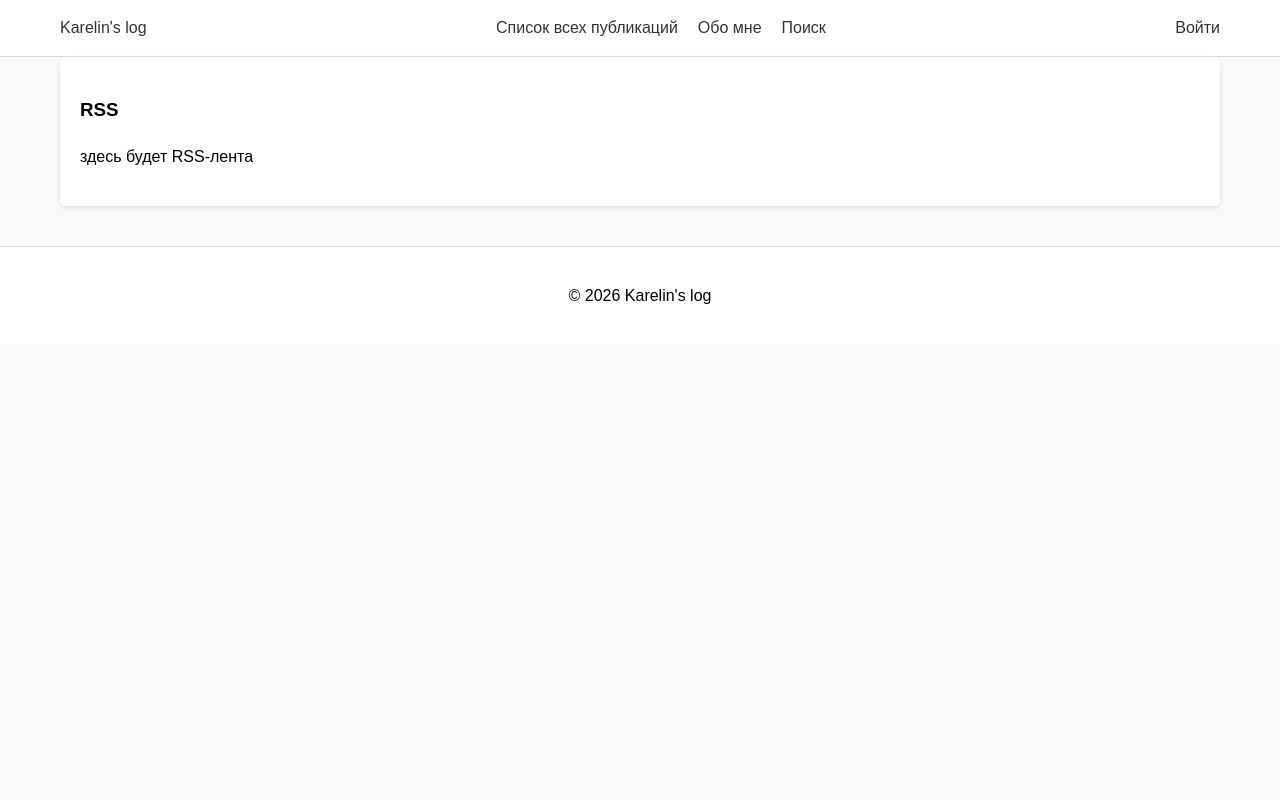
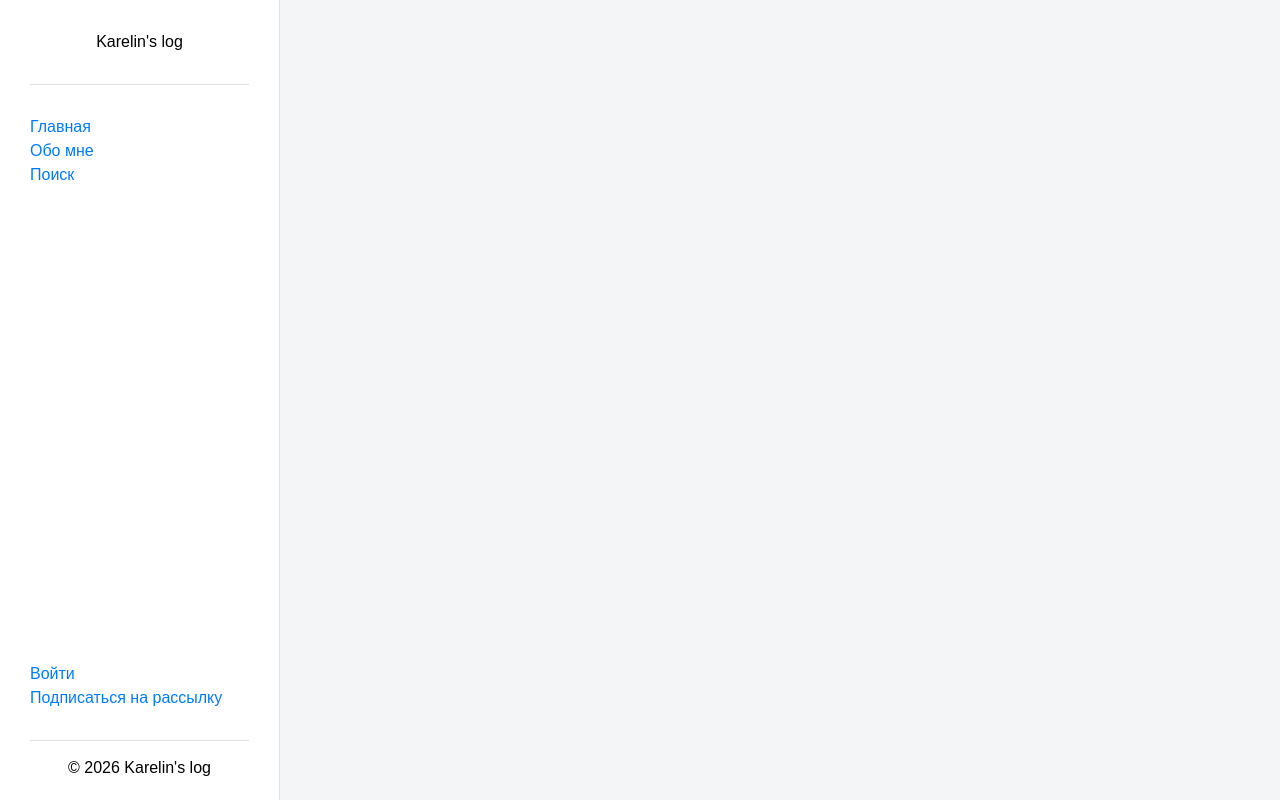
Before and after one commit to KarelinIvan/Karelin-s-Log, a FastAPI app: template app/templates/base.html in a window 1280 px wide. Run offline with FastAPI, Linux system fonts and the light colour scheme; the template is opened without the code that fills it, so the values that code supplies are empty; parts of the project's set-up code (start-up, migrations or seed data) failed here and were passed over.

Commit message:
измена размета страницы и стили

```diff
--- a/app/static/css/style.css
+++ b/app/static/css/style.css
@@ -1,76 +1,109 @@
-/* Общие стили */
-* {
+:root {
+    --font-family: sans-serif;
+}
+
+html {
     box-sizing: border-box;
+    line-height: 1.15;
+}
+
+*,
+*::before,
+*::after {
+    box-sizing: inherit;
 }
 
 body {
-    font-family: sans-serif;
     margin: 0;
-    padding: 0;
-    line-height: 1.6;
-    background-color: #f9f9f9;
+    font-family: var(--font-family);
+    font-size: 1rem;
+    font-weight: 400;
+    line-height: 1.5;
+    text-align: left;
+    background-color: #fff;
 }
 
-.container {
-    max-width: 1200px;
-    margin: 0 auto;
-    padding: 0 20px;
+a {
+    color: #007bff;
+    text-decoration: none;
+    background-color: transparent;
 }
 
-/* Шапка */
-.header {
-    background-color: #fff;
-    padding: 15px 0;
-    border-bottom: 1px solid #ddd;
+a:hover {
+    color: #0056b3;
 }
 
-.navbar {
-    display: flex;
-    justify-content: space-between;
-    align-items: center;
+li {
+    list-style-type: none;
 }
 
-.navbar ul {
-    display: flex;
-    list-style: none;
+h1,
+h2,
+h3,
+h4,
+h5,
+h6,
+p,
+ul,
+ol,
+li,
+button,
+input {
+    padding: 0;
     margin: 0;
-    padding: 0;
-    gap: 20px;
 }
 
-.navbar a {
-    text-decoration: none;
-    color: #333;
+/* Каркас: две колонки */
+.page-wrapper {
+    display: flex;
+    min-height: 100vh;
 }
 
-.navbar a:hover {
-    color: #007bff;
+/* Левая колонка */
+.sidebar-nav {
+    display: flex;
+    flex-direction: column;
+    justify-content: space-between;
+    height: 100vh;
+    width: 280px;
+    background-color: #ffffff;
+    padding: 30px;
+    border-right: 1px solid #e0e0e0;
+    position: sticky;
+    top: 0;
 }
 
-/* Основная часть + сайдбар */
-.main-layout {
+/* Верхняя группа (лого + меню) */
+.sidebar-top {
     display: flex;
+    flex-direction: column;
     gap: 30px;
-    margin: 30px 0;
 }
 
-.content {
-    flex: 3;
+.logo {
+    border-bottom: 1px solid #e0e0e0;
+    padding-bottom: 30px;
+    max-height: 60px;
+    text-align: center;
 }
 
-.sidebar {
-    flex: 1;
-    background-color: #fff;
-    padding: 20px;
-    border-radius: 5px;
-    box-shadow: 0 2px 5px rgba(0, 0, 0, 0.1);
+/* Нижняя группа (system + копирайт) */
+.sidebar-bottom {
+    display: flex;
+    flex-direction: column;
+    gap: 30px;
 }
 
-/* Футер */
-.footer {
-    background-color: #fff;
-    padding: 20px 0;
+.copyright {
+    border-top: 1px solid #e0e0e0;
+    padding-top: 15px;
+    max-height: 30px;
     text-align: center;
-    border-top: 1px solid #ddd;
-    margin-top: 40px;
 }
+
+/* Правая колонка */
+.main-content {
+    flex: 1;
+    padding: 30px;
+    background-color: #f4f5f7;
+}
--- a/app/templates/base.html
+++ b/app/templates/base.html
@@ -5,54 +5,51 @@
     <meta charset="UTF-8">
     <meta name="viewport" content="width=device-width, initial-scale=1.0">
     <title>{% block title %}Karelin's log{% endblock %}</title>
-    <!-- Здесь можно подключить CSS -->
     <link rel="stylesheet" href="/static/css/style.css">
 </head>
 
 <body>
-    <header class="header">
-        <div class="container">
-            <nav class="navbar">
-                <a href="/page/">Karelin's log</a>
-                <ul>
-                    <li>
-                        <a href="#">Список всех публикаций</a>
-                    </li>
-                    <li>
-                        <a href="#">Обо мне</a>
-                    </li>
-                    <li>
-                        <a href="#">Поиск</a>
-                    </li>
-                </ul>
+    <div class="page-wrapper">
+        <!-- Левая колонка -->
+        <aside class="sidebar-nav">
+            <!-- Верхняя группа: логотип и навигация -->
+            <div class="sidebar-top">
+                <div class="logo">
+                    Karelin's log
+                </div>
+                <nav class="navi">
+                    <ul>
+                        <li><a href="/page/">Главная</a></li>
+                        <li><a href="#">Обо мне</a></li>
+                        <li><a href="#">Поиск</a></li>
+                    </ul>
+                </nav>
+            </div>
 
-                <a href="#">Войти</a>
-                <!-- Позже здесь появятся другие ссылки (например, "Админка") -->
-            </nav>
-        </div>
-    </header>
+            <!-- Нижняя группа: системный блок + копирайт -->
+            <div class="sidebar-bottom">
+                <div class="sistem">
+                    <div>
+                        <a href="#" class="auth">Войти</a>
+                    </div>
+                    <div>
+                        <a href="#">Подписаться на рассылку</a>
+                    </div>
+                </div>
+                <div class="copyright">
+                    <p>&copy; 2026 Karelin's log</p>
+                </div>
+            </div>
+        </aside>
 
-    <section>
-        <div class="container">
-            <main class="content">
+        <!-- Правая колонка -->
+        <div class="main-content">
+            <main>
                 {% block content %}
-                <!-- Сюда будет вставляться содержимое дочерних шаблонов -->
                 {% endblock %}
             </main>
-
-            <aside class="sidebar">
-                <h3>RSS</h3>
-                <p>здесь будет RSS-лента</p>
-            </aside>
         </div>
-    </section>
-
-
-    <footer class="footer">
-        <div class="container">
-            <p>&copy; 2026 Karelin's log</p>
-        </div>
-    </footer>
+    </div>
 </body>
 
 </html>
```
